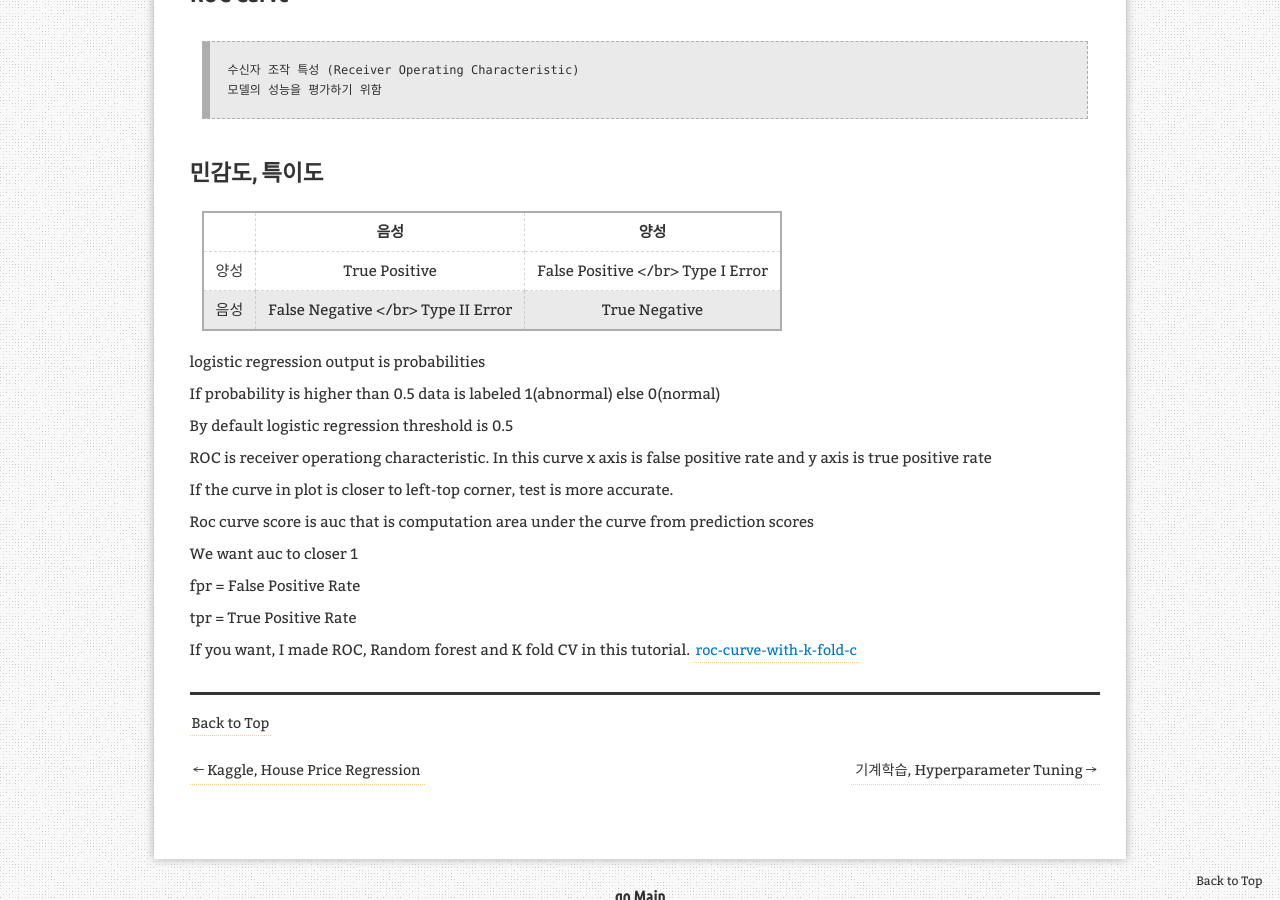
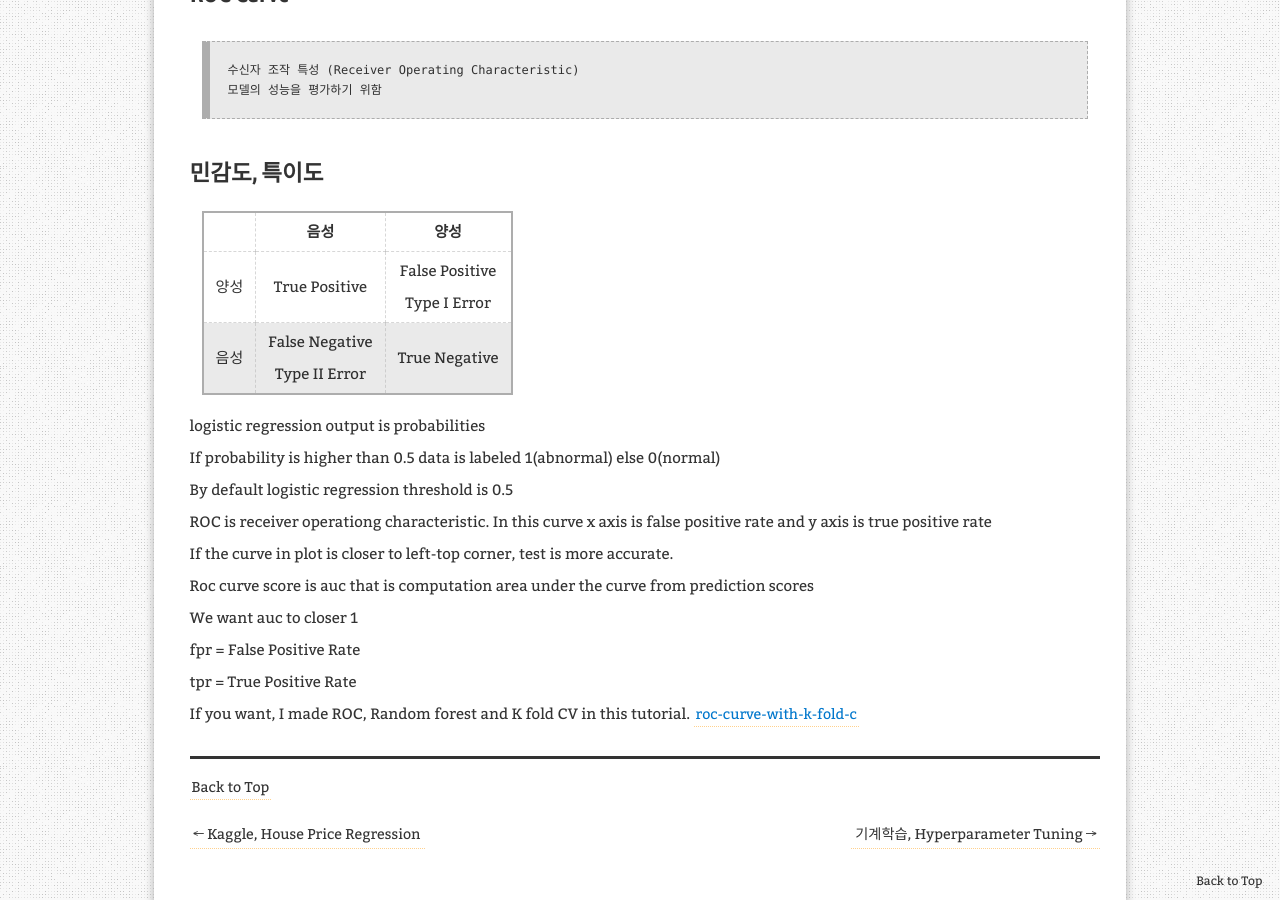
Before and after one commit to aristohyun/aristohyun.github.io, a Jekyll site: the page built from _posts/2021-07-02-ROC-Curve.md, in a window 1280 px wide and 900 px high, scrolled down 632 px. Built offline with Jekyll 4.4.1, drawn with Linux system fonts in a browser that asks for light colours; comment, search, counter and statistics services are not loaded.

```diff
--- a/_posts/2021-07-02-ROC-Curve.md
+++ b/_posts/2021-07-02-ROC-Curve.md
@@ -23,8 +23,8 @@ redirect_from:
 
 | | 음성 | 양성 |
 |:---:|:---:|:---:|
-|양성|True Positive|False Positive </br>  Type I Error|
-|음성|False Negative </br> Type II Error|True Negative|
+|양성|True Positive|False Positive <br />  Type I Error|
+|음성|False Negative <br /> Type II Error|True Negative|
 
 logistic regression output is probabilities
 If probability is higher than 0.5 data is labeled 1(abnormal) else 0(normal)
```
